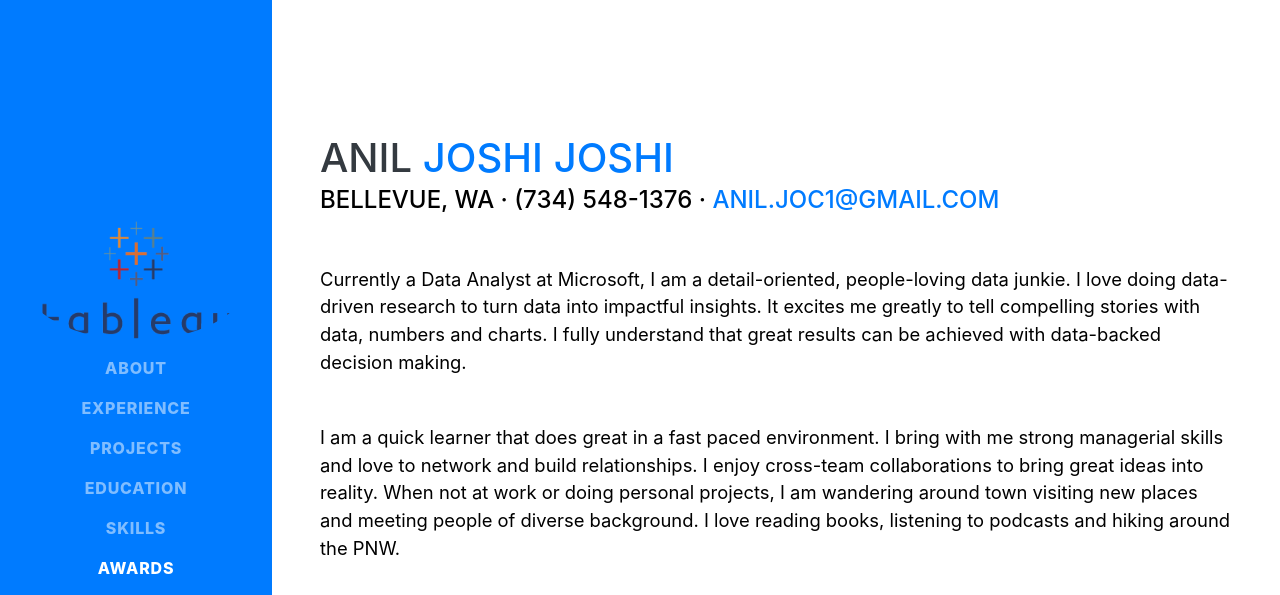
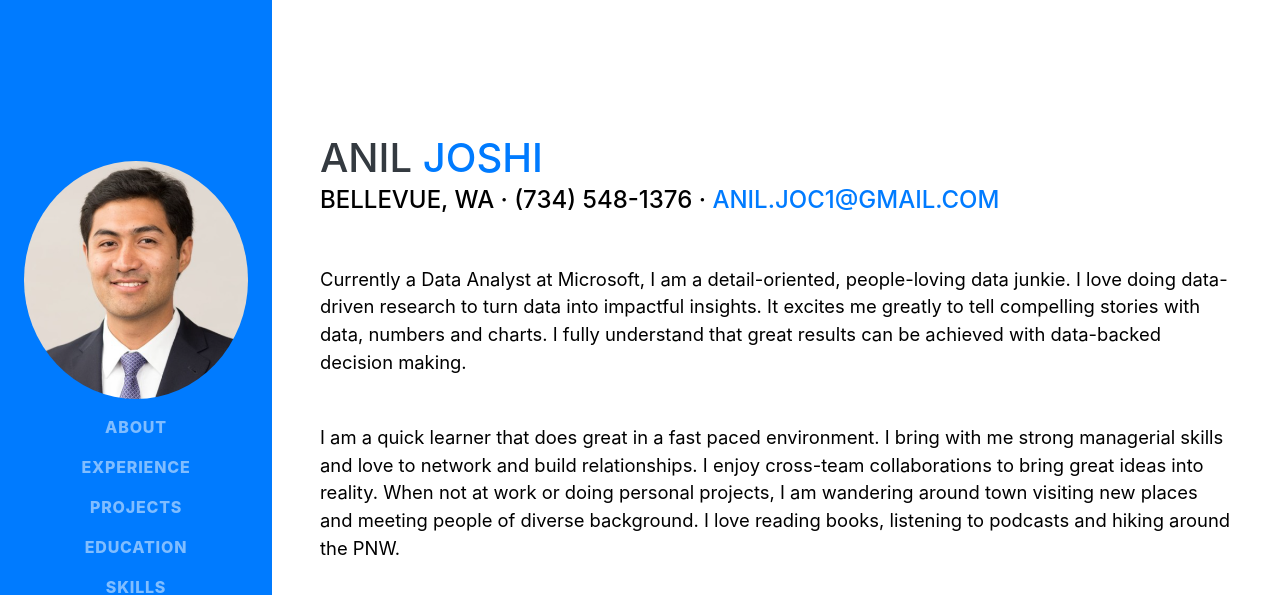
Before and after one commit to anil-joshi/portfolio, a website with bundled scripts: page index.html in a window 1280 px wide. Shown: the top 595 px of the page. Built offline with nearby package versions, Linux system fonts and the light colour scheme; a web font is replaced by a local one.

Commit message:
Update index.html

```diff
--- a/index.html
+++ b/index.html
@@ -28,7 +28,7 @@
   <nav class="navbar navbar-expand-lg navbar-dark bg-primary fixed-top" id="sideNav">
     <a class="navbar-brand js-scroll-trigger" href="#page-top">
       <span class="d-block d-lg-none">Anil Joshi</span>
-	    <img class="img-fluid rounded-circle" src="img/tableau.png">
+	    <img class="img-fluid rounded-circle" src="img/Anilpic.png">
     </a>
     <button class="navbar-toggler" type="button" data-toggle="collapse" data-target="#navbarSupportedContent" aria-controls="navbarSupportedContent" aria-expanded="false" aria-label="Toggle navigation">
       <span class="navbar-toggler-icon"></span>
@@ -63,7 +63,7 @@
     <section class="resume-section p-3 p-lg-5 d-flex align-items-center" id="about">
       <div class="w-100">
         <h1 class="mb-0">Anil
-          <span class="text-primary">Joshi Joshi</span>
+          <span class="text-primary">Joshi</span>
         </h1>
         <div class="subheading mb-5">Bellevue, WA · (734) 548-1376 ·
           <a href="mailto:anil.joc1@gmail.com">anil.joc1@gmail.com</a>
```
